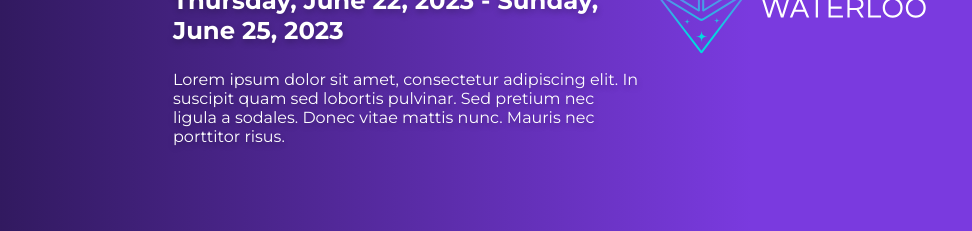
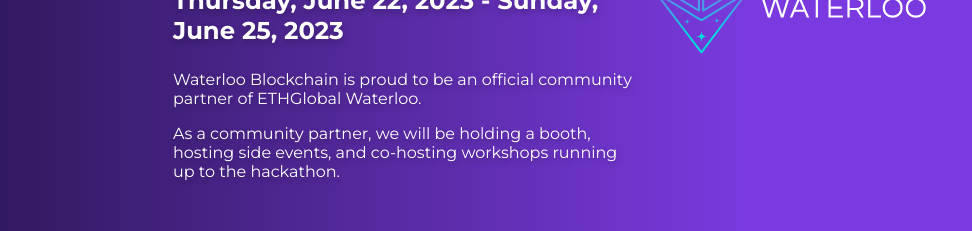
Before and after one commit to WaterlooBlockchain/waterloo_blockchain_web_app_FW22, a Next.js app in the folder app/: page /eth in a window 1280 px wide. Shown: the part 373-604 px from the top of the page, without its empty margins (83-1055 px from the left). Built offline with nearby package versions, Linux system fonts and the light colour scheme.

Commit message:
Replace example text

```diff
--- a/app/pages/eth.js
+++ b/app/pages/eth.js
@@ -32,7 +32,10 @@
                                     Thursday, June 22, 2023 - Sunday, June 25, 2023
                                 </p>
                                 <p className={styles.text}>
-                                    Lorem ipsum dolor sit amet, consectetur adipiscing elit. In suscipit quam sed lobortis pulvinar. Sed pretium nec ligula a sodales. Donec vitae mattis nunc. Mauris nec porttitor risus.
+                                    Waterloo Blockchain is proud to be an official community partner of ETHGlobal Waterloo.
+                                </p>
+                                <p className={styles.text}>
+                                    As a community partner, we will be holding a booth, hosting side events, and co-hosting workshops running up to the hackathon.
                                 </p>
                             </div>
                             <div className={styles.titleLogo}>
--- a/app/pages/index.js
+++ b/app/pages/index.js
@@ -19,8 +19,8 @@
   return (
     <div className={styles.container}>
       <Head>
-        <title>UW Blockchain</title>
-        <meta name="description" content="University of Waterloo Blockchain Club" />
+        <title>Waterloo Blockchain</title>
+        <meta name="description" content="Waterloo Blockchain is a non-profit student run organization at the University of Waterloo." />
         <meta name="viewport" content="width=device-width, initial-scale=1" />
         <link rel="icon" href="/uw_blockchain.png" />
       </Head>
```
